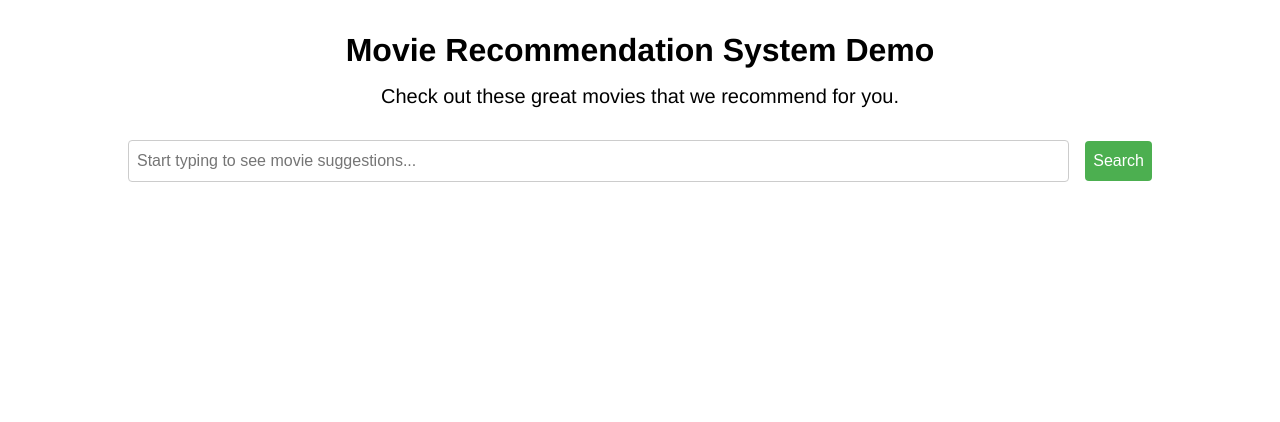
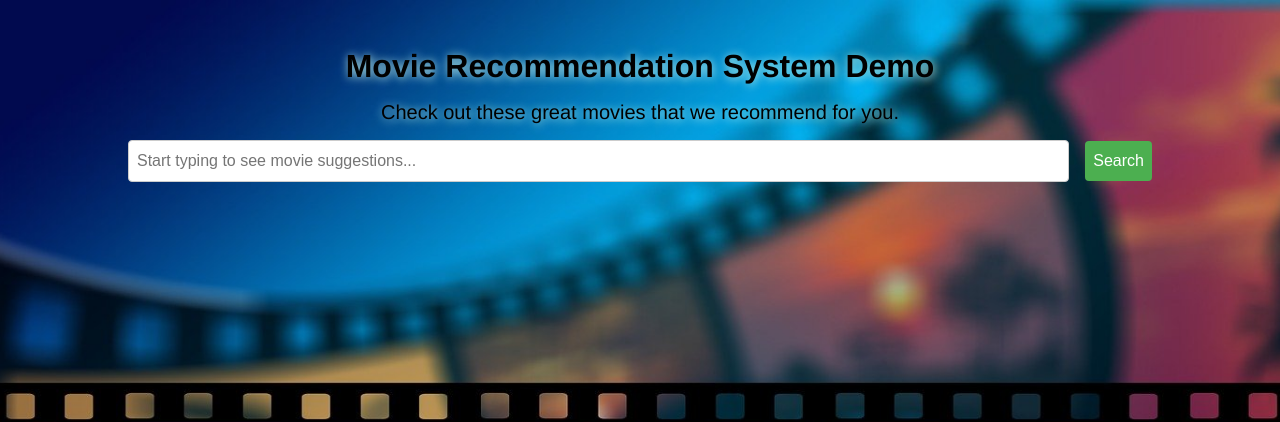
Before and after one commit to Manjong63/movie-recommendation-system, a Django app: page / in a window 1280 px wide. Shown: the top 422 px of the page. Run offline with Django 4.2, Linux system fonts and the light colour scheme; parts of the project's set-up code (start-up, migrations or seed data) failed here and were passed over; some libraries are stand-ins or nearby versions; some web fonts are replaced.

Commit message:
updated background and css frotnend changes

```diff
--- a/static/recommender/index-style.css
+++ b/static/recommender/index-style.css
@@ -15,7 +15,15 @@ body {
     margin: 0 auto;
     padding: 0;
     box-sizing: border-box;
+    width: 100%;
+    height: 100%;
+    background-position: center;
+    background-repeat: no-repeat;
+    background-attachment: fixed;
+    background-size: cover;
+    background-image: url('../header-image.jpg');
 }
+
 
 ::-moz-selection {
     background: #000000;
@@ -42,7 +50,7 @@ body {
 
 .card {
     background-color: #fff;
-    box-shadow: 0 0 5px rgba(20, 20, 20, 0.4);
+    box-shadow: 0px 0px 15px 1px rgba(0, 0, 0, 0.521);
     margin: 1rem;
     flex: 1 1 200px;
     display: flex;
@@ -50,6 +58,7 @@ body {
     overflow: hidden;
     border-radius: 0.25rem;
     position: relative;
+    opacity: 0.90;
 }
 
 
@@ -95,20 +104,22 @@ body {
 
 .movie-recommendation {
     text-align: center;
-    margin: 2rem 0;
-    scroll-behavior: smooth;
+    align-items: center;
 }
+
 
 .movie-recommendation h1 {
     font-size: 2rem;
-    margin: 0;
+    margin: 3rem 0 1rem 0;
     padding: 0;
+    text-shadow: 1px 1px 10px #bff3ec;
 }
 
 .movie-recommendation p {
     font-size: 1.25rem;
-    margin: 1rem 0 0 0;
+    margin: 1rem 0 1rem 0;
     padding: 0;
+    text-shadow: 1px 1px 10px #bff3ec;
 }
 
 .formcontainer {
```
Also changed, not shown: recommender/static/recommender/index-style.css (+16 -5 lines), recommender/static/header-image.jpg (added), static/header-image.jpg (added).
